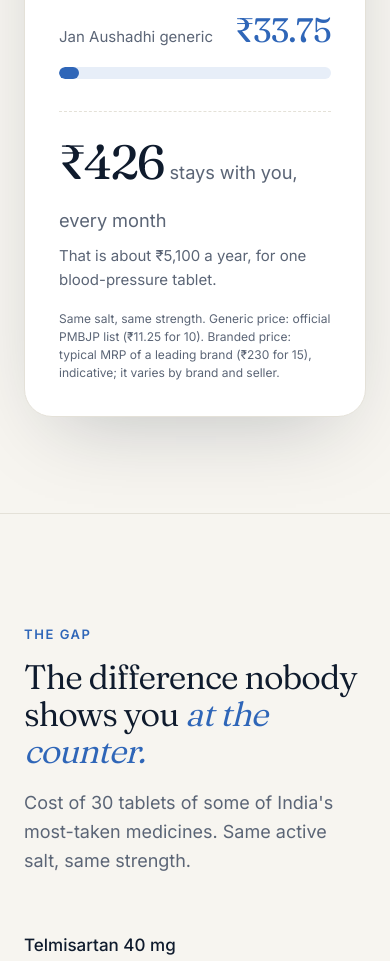
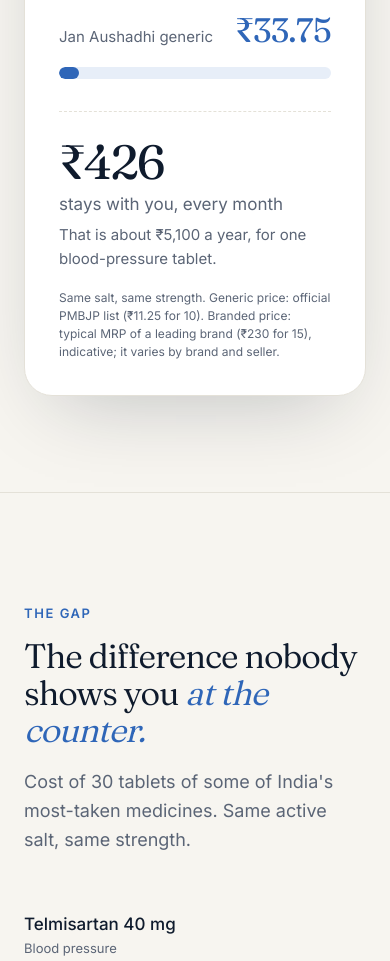
Before and after one commit to sainisourabh1-oss/dawacheck-web, a plain HTML site: page index.html in a window 390 px wide. Shown: the part 856-1817 px from the top of the page. Drawn offline with Linux system fonts and the light colour scheme; a web font is replaced by a local one.

Commit message:
Savings caption on its own line (cleaner on phones)
Co-Authored-By: Claude Opus 5.5 <noreply@anthropic.com>

```diff
--- a/index.html
+++ b/index.html
@@ -73,7 +73,7 @@ h1 em{font-style:italic;color:var(--blue);font-weight:300}
 .ja .fill{background:var(--blue)}
 .saved{margin-top:32px;padding-top:26px;border-top:1px dashed var(--line)}
 .saved-big{font-family:Fraunces,serif;font-size:clamp(48px,6vw,64px);line-height:1;letter-spacing:-.04em;font-weight:400;font-variant-numeric:tabular-nums}
-.saved-big small{font-size:.38em;letter-spacing:0;color:var(--muted);font-family:Inter,sans-serif;margin-left:6px}
+.saved-big small{display:block;margin-top:10px;font-size:17px;letter-spacing:0;color:var(--muted);font-family:Inter,sans-serif}
 .saved p{margin-top:10px;color:var(--muted);font-size:15px}
 .fine{margin-top:18px;font-size:12px;color:var(--muted);line-height:1.5}
 
```
